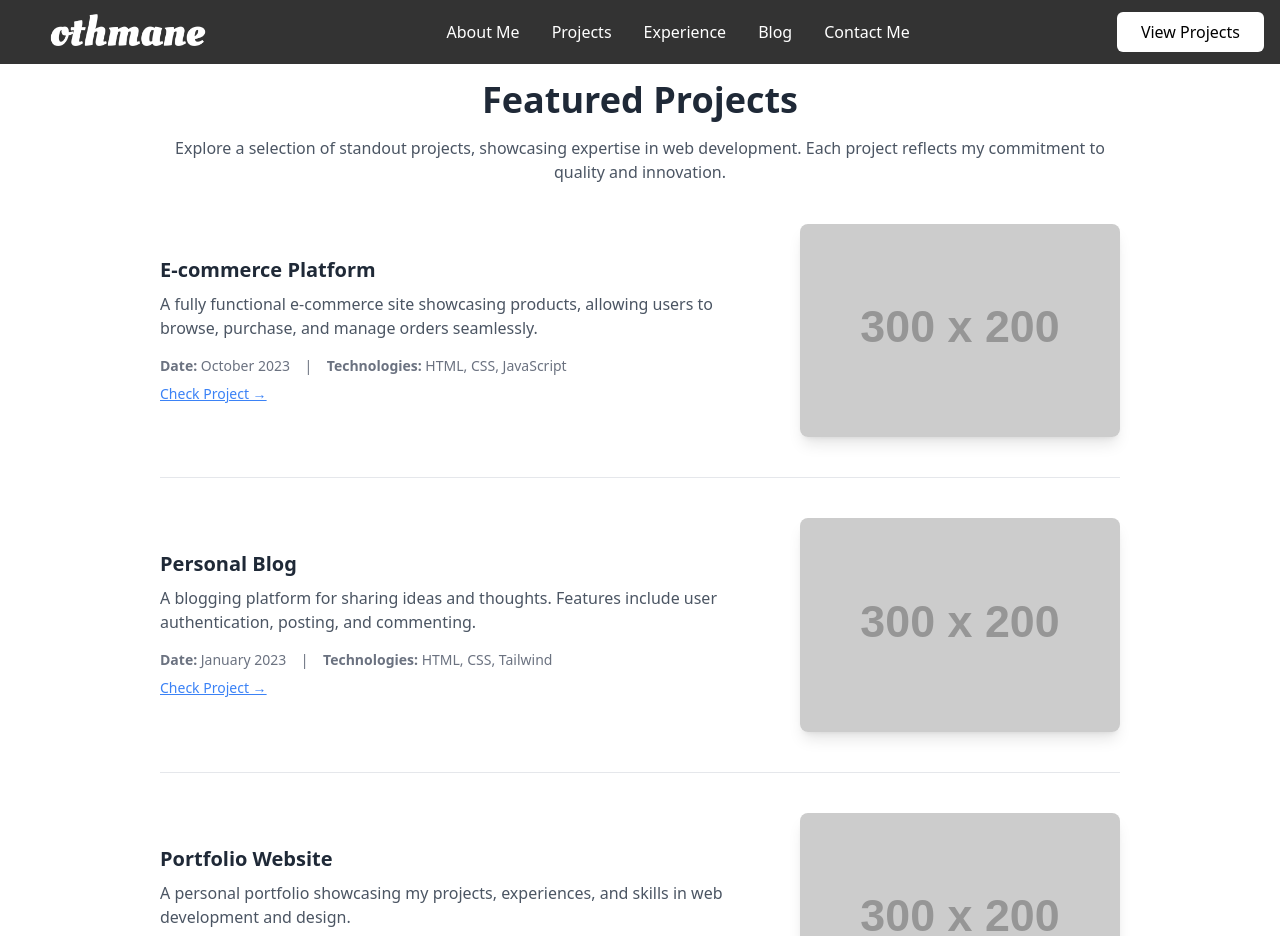
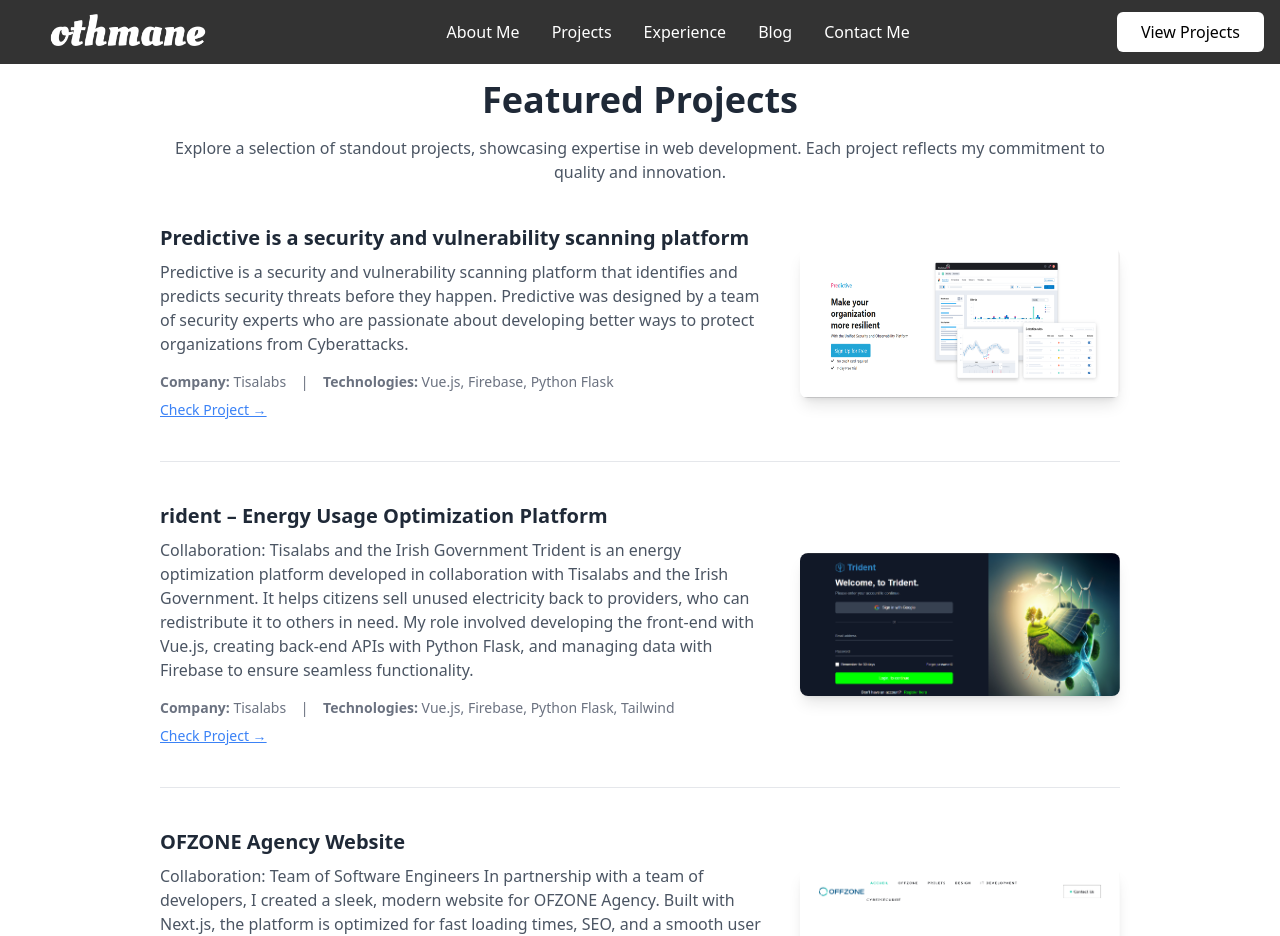
Before and after one commit to Othmane-aoubid/portfolio, a Vue app: page /projects in a window 1280 px wide. Shown: the top 936 px of the page. Built offline with nearby package versions, Linux system fonts and the light colour scheme.

Commit message:
added the content of the project

```diff
--- a/src/views/ProjectsView.vue
+++ b/src/views/ProjectsView.vue
@@ -13,39 +13,50 @@
       <!-- Single Project -->
       <div class="flex flex-col md:flex-row items-start md:items-center gap-6 border-b pb-10">
         <div class="flex-1">
-          <h2 class="text-lg md:text-xl font-bold text-gray-800 mb-2">E-commerce Platform</h2>
+          <h2 class="text-lg md:text-xl font-bold text-gray-800 mb-2">Predictive is a security and vulnerability scanning platform</h2>
           <p class="text-gray-600 text-sm md:text-base mb-4">
-            A fully functional e-commerce site showcasing products, allowing users to browse, purchase, and manage orders seamlessly.
+            Predictive is a security and vulnerability scanning platform that
+            identifies and predicts security threats before they happen.
+            Predictive was designed by a team of security experts who are
+            passionate about developing better ways to protect organizations
+            from Cyberattacks.
           </p>
           <p class="text-gray-500 text-sm">
-            <span class="font-bold">Date:</span> October 2023 &nbsp;&nbsp; | &nbsp;&nbsp;
-            <span class="font-bold">Technologies:</span> HTML, CSS, JavaScript
+            <span class="font-bold">Company:</span> Tisalabs &nbsp;&nbsp; | &nbsp;&nbsp;
+            <span class="font-bold">Technologies:</span> Vue.js, Firebase, Python Flask
           </p>
           <a href="#" class="text-blue-500 text-sm underline mt-2 inline-block">Check Project →</a>
         </div>
         <img
-          src="https://via.placeholder.com/300x200"
-          alt="E-commerce Platform"
+          src="../assets/images/predictive.png"
+          alt="Epredictive"
           class="rounded-lg shadow-lg w-full md:w-1/3"
+          style="height: 150px ;"
         />
       </div>
 
       <!-- Second Project -->
       <div class="flex flex-col md:flex-row items-start md:items-center gap-6 border-b pb-10">
         <div class="flex-1">
-          <h2 class="text-lg md:text-xl font-bold text-gray-800 mb-2">Personal Blog</h2>
+          <h2 class="text-lg md:text-xl font-bold text-gray-800 mb-2">rident – Energy Usage Optimization Platform</h2>
           <p class="text-gray-600 text-sm md:text-base mb-4">
-            A blogging platform for sharing ideas and thoughts. Features include user authentication, posting, and commenting.
+            Collaboration: Tisalabs and the Irish Government Trident is an
+            energy optimization platform developed in collaboration with
+            Tisalabs and the Irish Government. It helps citizens sell unused
+            electricity back to providers, who can redistribute it to others in
+            need. My role involved developing the front-end with Vue.js,
+            creating back-end APIs with Python Flask, and managing data with
+            Firebase to ensure seamless functionality.
           </p>
           <p class="text-gray-500 text-sm">
-            <span class="font-bold">Date:</span> January 2023 &nbsp;&nbsp; | &nbsp;&nbsp;
-            <span class="font-bold">Technologies:</span> HTML, CSS, Tailwind
+            <span class="font-bold">Company:</span> Tisalabs &nbsp;&nbsp; | &nbsp;&nbsp;
+            <span class="font-bold">Technologies:</span> Vue.js, Firebase, Python Flask, Tailwind
           </p>
           <a href="#" class="text-blue-500 text-sm underline mt-2 inline-block">Check Project →</a>
         </div>
         <img
-          src="https://via.placeholder.com/300x200"
-          alt="Personal Blog"
+          src="../assets/images/TridentApp2.png"
+          alt="TridentApp"
           class="rounded-lg shadow-lg w-full md:w-1/3"
         />
       </div>
@@ -53,19 +64,23 @@
       <!-- Third Project -->
       <div class="flex flex-col md:flex-row items-start md:items-center gap-6">
         <div class="flex-1">
-          <h2 class="text-lg md:text-xl font-bold text-gray-800 mb-2">Portfolio Website</h2>
+          <h2 class="text-lg md:text-xl font-bold text-gray-800 mb-2">OFZONE Agency Website</h2>
           <p class="text-gray-600 text-sm md:text-base mb-4">
-            A personal portfolio showcasing my projects, experiences, and skills in web development and design.
+            Collaboration: Team of Software Engineers In partnership with a team
+            of developers, I created a sleek, modern website for OFZONE Agency.
+            Built with Next.js, the platform is optimized for fast loading
+            times, SEO, and a smooth user experience. This project highlights my
+            ability to work collaboratively and deliver exceptional results.
           </p>
           <p class="text-gray-500 text-sm">
-            <span class="font-bold">Date:</span> November 2022 &nbsp;&nbsp; | &nbsp;&nbsp;
-            <span class="font-bold">Technologies:</span> HTML, CSS, JavaScript
+            <span class="font-bold">Company:</span> OFZONE Agency &nbsp;&nbsp; | &nbsp;&nbsp;
+            <span class="font-bold">Technologies:</span> Next.js, Tailwind
           </p>
           <a href="#" class="text-blue-500 text-sm underline mt-2 inline-block">Check Project →</a>
         </div>
         <img
-          src="https://via.placeholder.com/300x200"
-          alt="Portfolio Website"
+          src="../assets/images/Offzoneagency.png"
+          alt="OFZONE Agency Website"
           class="rounded-lg shadow-lg w-full md:w-1/3"
         />
       </div>
```
